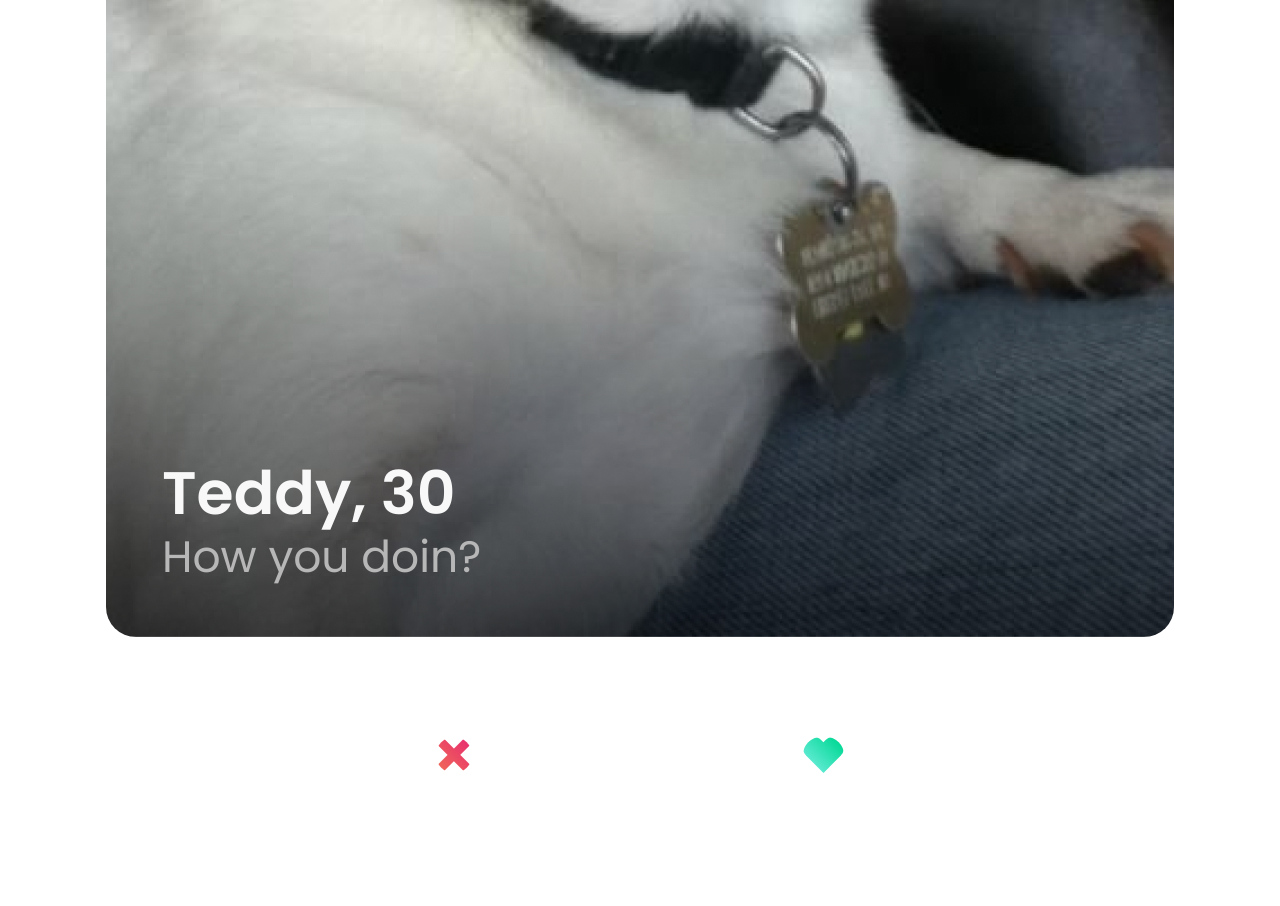
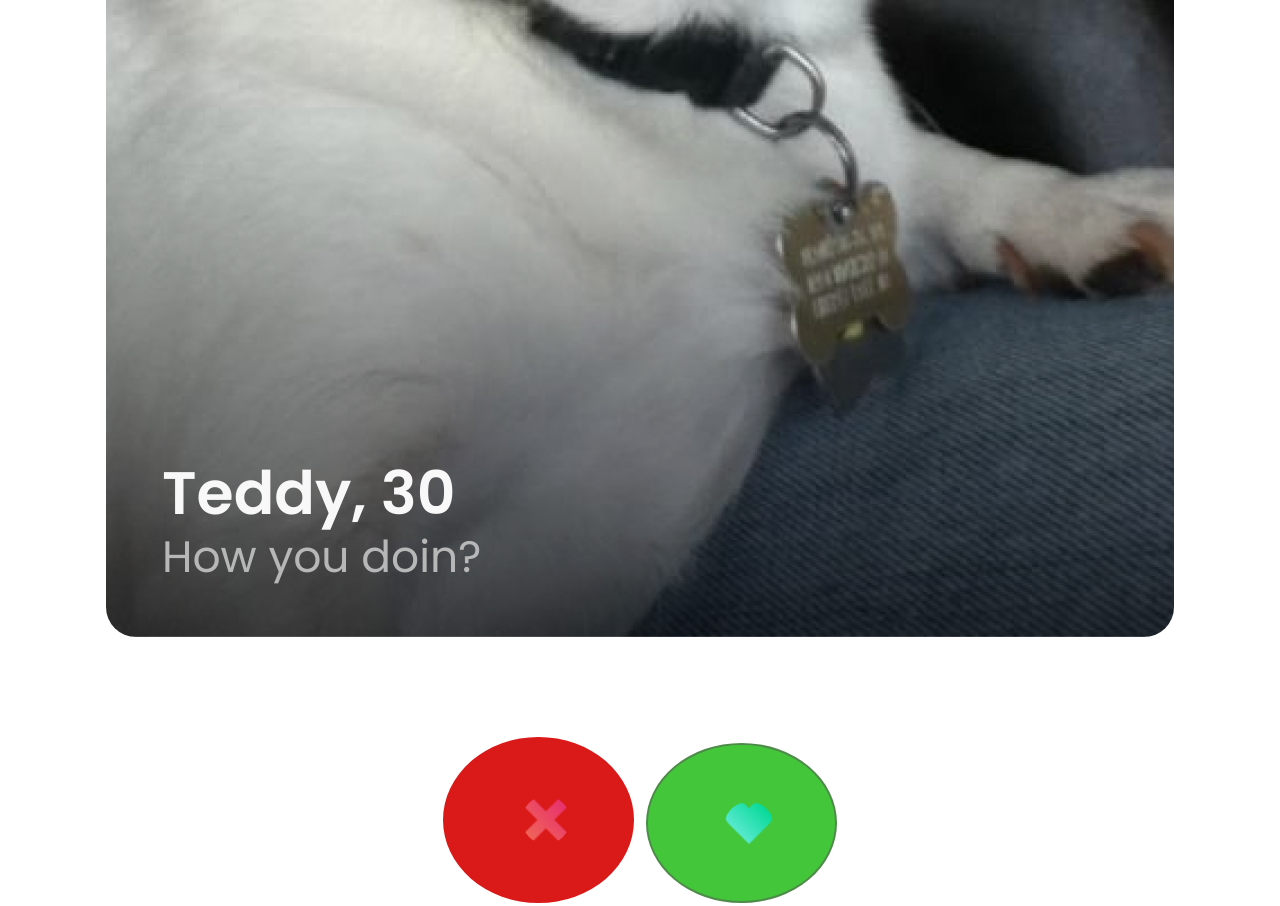
Before and after one commit to paulo-de-santiago/tindog, a website built with Vite: page index.html in a window 1280 px wide. Shown: the part 1021-1927 px from the top of the page. Before the commit the page ends 1794 px from the top, so only its background shows below. Built offline with nearby package versions, Linux system fonts and the light colour scheme.

Commit message:
No Like buttons layout temporary

```diff
--- a/index.css
+++ b/index.css
@@ -102,3 +102,41 @@ h3 {
   }
 
 /* Footer */
+
+.no-size,
+.like-size {
+
+  padding: 56px;
+  border-radius: 100%;
+  margin-left: 15px;
+  width: 10rem;
+}
+
+.no,
+.like {
+/*   display: inline-block; */
+  /* width: 455px; */
+  margin: 0 4px;
+}
+
+.no {
+  border: 2px #da1919 solid ;
+  border-radius: 50%;
+  background-color:  #da1919;
+/*   fill: #2c3928;
+  filter: drop-shadow(0px 10px 20px #000); */
+}
+
+.like {
+  border: 2px #4d8b49 solid ;
+  border-radius: 50%;
+  background-color: #44c63b;
+}
+
+.no:hover {
+  background-color:  #c44545;
+}
+
+.like:hover{
+  background-color: #4d8b49;
+}
--- a/index.html
+++ b/index.html
@@ -34,8 +34,16 @@
       </div>
 
       <footer class="footer-icons" id="footer-icons">
-        <img src="./images/icon-cross.png" alt="No" />
-        <img src="./images/icon-heart.png" alt="Like" />
+        <div class=div-footer-icons id="div-footer-icons">
+          <button class="no" id="no" >
+            <img src="./images/icon-cross.png" alt="No" class="no-size" id="no-size"/>
+          </button>
+          <button class="like" id="like">
+            <img src="./images/icon-heart.png" alt="Like" class="like-size" id="like-size"/>
+          </button>
+
+        </div>
+
       </footer>
     </container>
 
```
